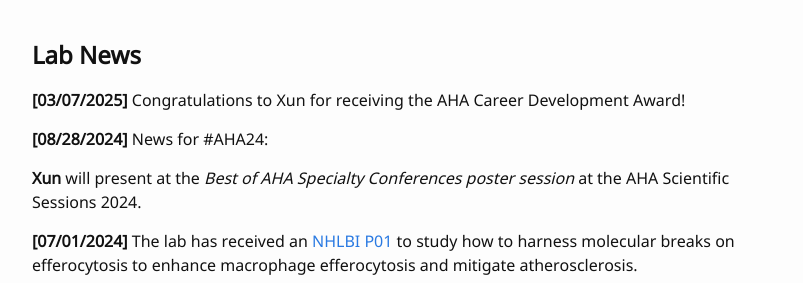
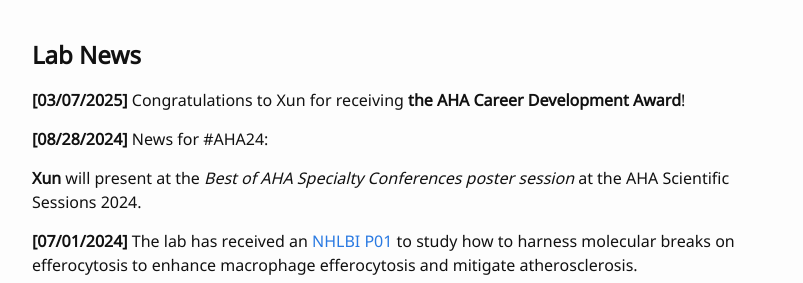
Before and after one commit to hanruizhang/zhanglab, a Jekyll site: the page built from 5_News.md, in a window 1280 px wide and 900 px high. Shown: the part 242-525 px from the top of the window, without its empty margins (238-1041 px from the left). Built offline with Jekyll 4.4.1, drawn with Linux system fonts in a browser that asks for light colours; comment, search, counter and statistics services are not loaded.

Commit message:
Update 5_News.md

```diff
--- a/5_News.md
+++ b/5_News.md
@@ -11,7 +11,7 @@ nav: true
 
 ## **Lab News**
 
-#### **[03/07/2025]** Congratulations to Xun for receiving the AHA Career Development Award!
+#### **[03/07/2025]** Congratulations to Xun for receiving **the AHA Career Development Award**!
 
 #### **[08/28/2024]** News for #AHA24:
 **Xun** will present at the _Best of AHA Specialty Conferences poster session_ at the AHA Scientific Sessions 2024.
```
